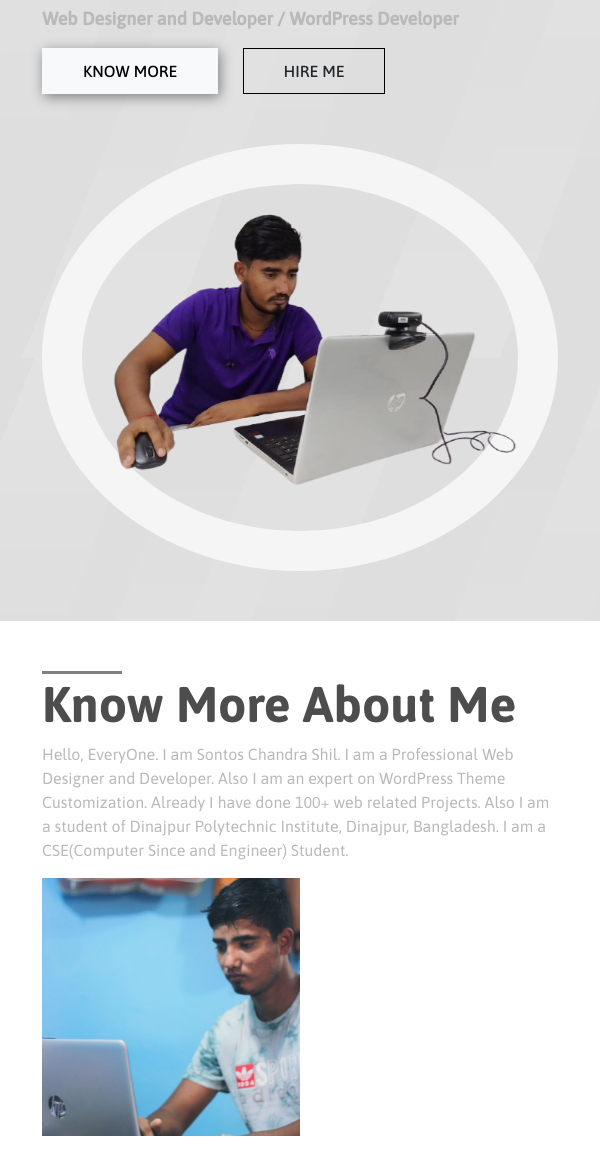
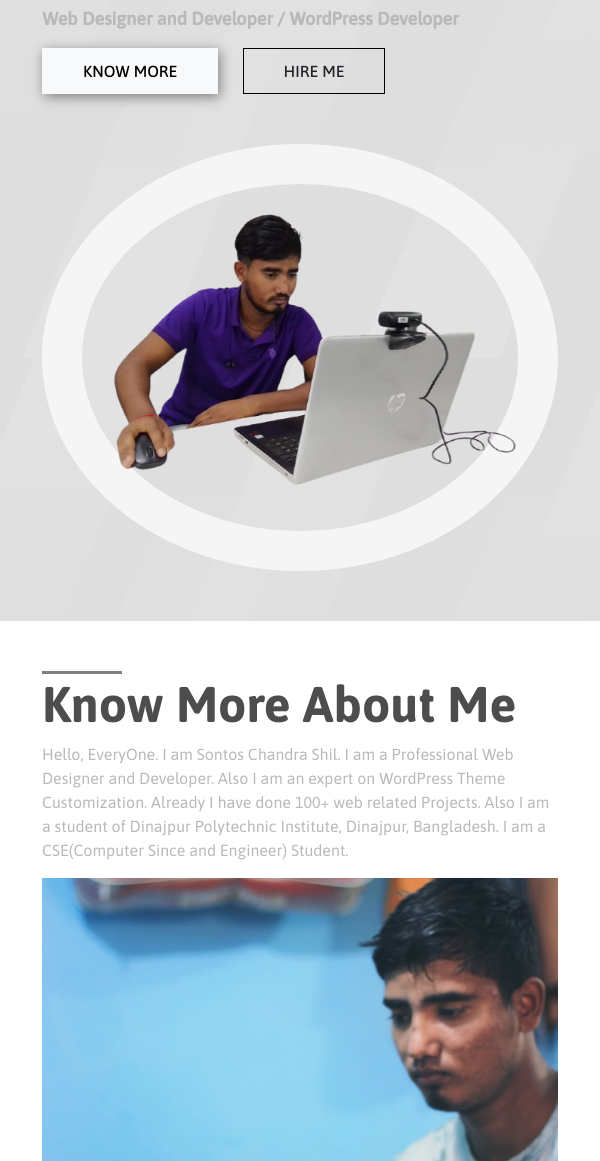
Before and after one commit to Sontos-Roy/portfolio, a plain HTML site: page index.html in a window 600 px wide. Shown: the part 139-1300 px from the top of the page. Before the commit the page ends 1275 px from the top, so only its background shows below. Drawn offline with Linux system fonts and the light colour scheme.

Commit message:
update something

```diff
--- a/assets/css/media.css
+++ b/assets/css/media.css
@@ -84,10 +84,6 @@
   .about-left{
       margin-top: 0px;
   }
-  .about-right img{
-    width: 50%;
-    margin: 0 auto;
-  }
   /* about section end  */
 }
 
```
